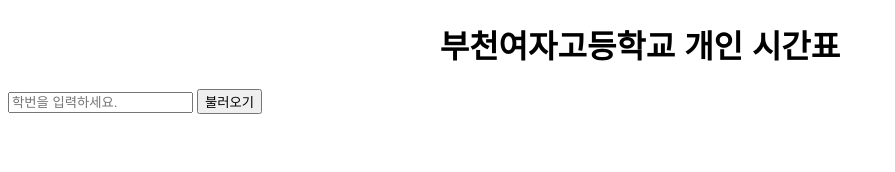
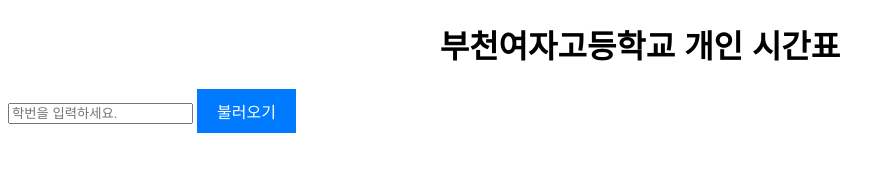
Before and after one commit to soaji0818/soaji0818.github.io, a plain HTML site: page index.html in a window 1280 px wide. Shown: the whole page, without its empty margins (0-895 px from the left). Drawn offline with Linux system fonts and the light colour scheme; a web font is replaced by a local one.

Commit message:
Update index.html

```diff
--- a/index.html
+++ b/index.html
@@ -18,6 +18,19 @@
         .input-container {
             text-align: center; /* 입력 요소 가운데 정렬 */
             margin-bottom: 20px;
+        }
+
+        #loadButton {
+            padding: 10px 20px;
+            font-size: 16px;
+            background-color: #007bff;
+            color: #fff;
+            border: none;
+            cursor: pointer;
+        }
+
+        .button-container {
+            text-align: center; /* 버튼 가운데 정렬 */
         }
     </style>
 </head>
```
